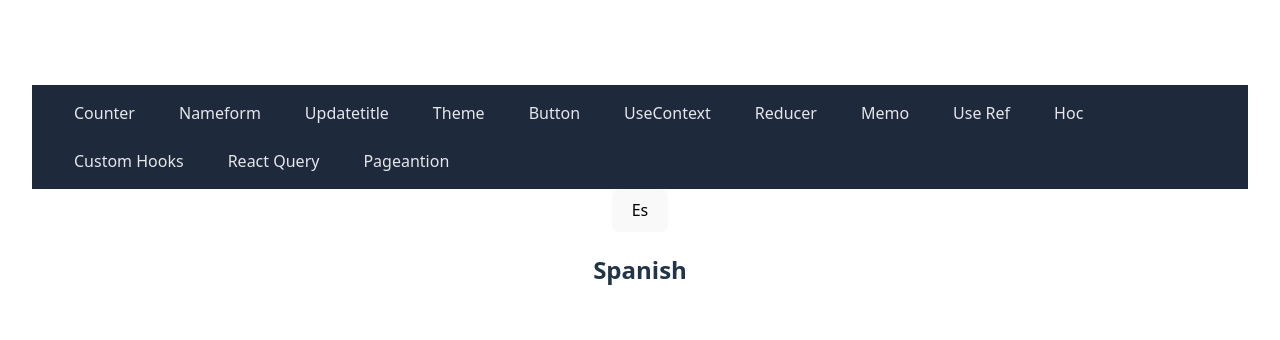
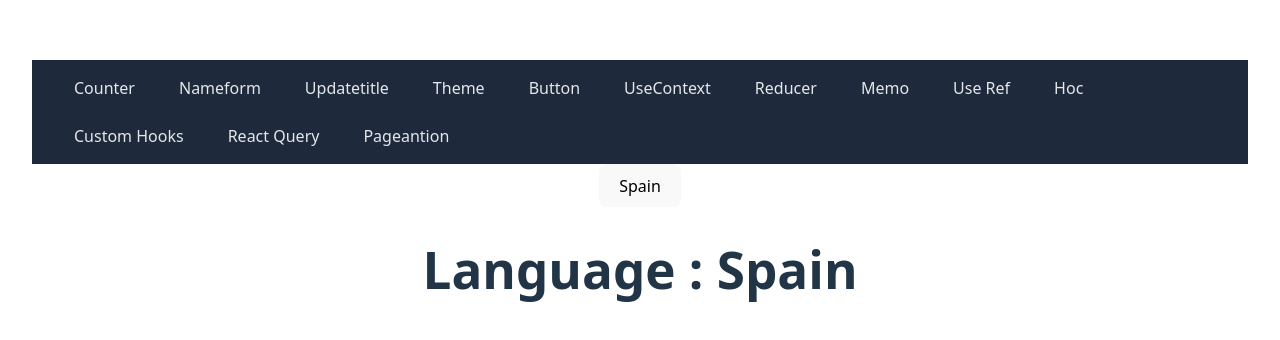
Before and after one commit to Ajaypeter865/React-Tutorial, a React app: page /usecontext in a window 1280 px wide. Shown: the part 204-544 px from the top of the page. Built offline with nearby package versions, Linux system fonts and the light colour scheme; the HTML template or start-up script is replaced by a standard one.

Commit message:
Retry on useContext

```diff
--- a/src/Componets/LanguageSwitch.jsx
+++ b/src/Componets/LanguageSwitch.jsx
@@ -1,30 +1,63 @@
 import { useContext, useState, createContext } from "react"
 
-const LanguageContext = createContext()
+// const LanguageContext = createContext()
+
+// const UseContext = () => {
+//     console.log('Render LanguageSwitch');
+
+
+//     const [changeLag, setChangeLag] = useState(false)
+
+//     return (
+//         <LanguageContext.Provider value={changeLag}>
+//             <div>
+//                 <button onClick={() => { setChangeLag(!changeLag) }}>{changeLag ? 'Eng' : 'Es'}</button>
+//                 <Title />
+//             </div>
+//         </LanguageContext.Provider>
+//     )
+// }
+
+// const Title = () => {
+
+//     const changeLag = useContext(LanguageContext)
+//     return (
+//         <div>
+//             <h2>{changeLag ? 'English' : 'Spanish'}</h2>
+//         </div>
+//     )
+// }
+
+const languageContext = createContext()
 
 const UseContext = () => {
-    console.log('Render LanguageSwitch');
 
-
-    const [changeLag, setChangeLag] = useState(false)
+    const [language, setLanguage] = useState(false)
 
     return (
-        <LanguageContext.Provider value={changeLag}>
+        <languageContext.Provider value={language}>
             <div>
-                <button onClick={() => { setChangeLag(!changeLag) }}>{changeLag ? 'Eng' : 'Es'}</button>
+                <button onClick={() => setLanguage(!language)}>{language ? 'English' : 'Spain'}</button>
                 <Title />
             </div>
-        </LanguageContext.Provider>
+
+        </languageContext.Provider>
     )
 }
 
+
 const Title = () => {
 
-    const changeLag = useContext(LanguageContext)
+    const language = useContext(languageContext)
+    console.log('language =', language);
+
+
     return (
         <div>
-            <h2>{changeLag ? 'English' : 'Spanish'}</h2>
+            <h1>Language : {language ? 'English' : 'Spain'}</h1>
         </div>
     )
 }
+
+
 export default UseContext
```
Also changed, not shown: src/Componets/Counter.jsx (+0 -23 lines), src/Componets/CounterReducer.jsx (+0 -29 lines).
